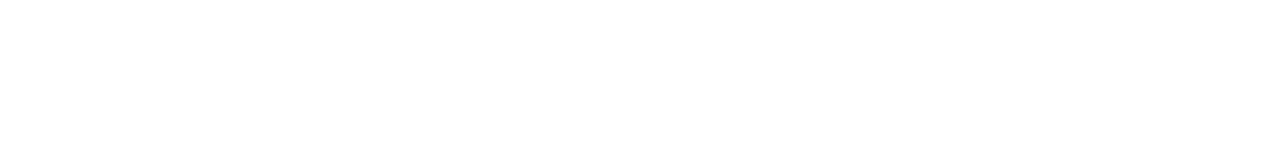
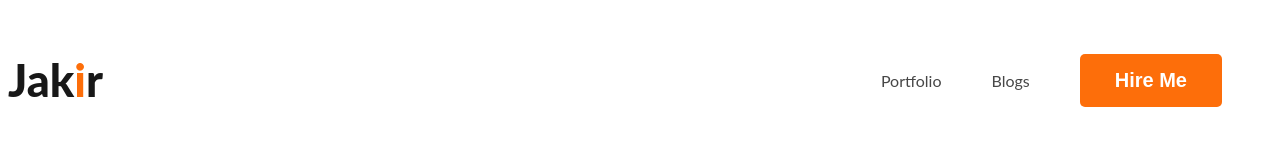
Before and after one commit to jakir101/web-portfolio, a plain HTML site: page index.html in a window 1280 px wide. Drawn offline with Linux system fonts and the light colour scheme.

Commit message:
added nav

```diff
--- a/index.html
+++ b/index.html
@@ -4,9 +4,22 @@
     <meta charset="UTF-8">
     <meta name="viewport" content="width=device-width, initial-scale=1.0">
     <title>Web portfolio</title>
+    <link rel="preconnect" href="https://fonts.googleapis.com">
+<link rel="preconnect" href="https://fonts.gstatic.com" crossorigin>
+<link href="https://fonts.googleapis.com/css2?family=Open+Sans:ital,wght@1,800&display=swap" rel="stylesheet">
+    <link rel="stylesheet" href="styles/portfolio.css">
 </head>
 <body>
-    <header></header>
+    <header>
+        <nav>
+            <h3 class="nav-title">Jak<span class="text-primary">i</span>r</h3>
+            <ul>
+                <li><a href="">Portfolio</a></li>
+                <li><a href="">Blogs</a></li>
+                <li><button class="btn-primary">Hire Me</button></li>
+            </ul>
+        </nav>
+    </header>
     <main></main>
     <footer></footer>
 </body>
--- /dev/null
+++ b/styles/portfolio.css
@@ -0,0 +1,41 @@
+/* common shared style */
+body {
+    font-family: 'Open Sans', sans-serif;
+    font-family:'lato', sans-serif;
+}
+.text-primary{
+    color: #FD6E0A;
+}
+.btn-primary{
+    border-radius: 5px;
+    background: #FD6E0A;
+    border: 0;
+    font-size: 20px;
+    font-weight: 700;
+    color: white;
+    padding: 15px 35px;
+}
+/* nav related style */
+nav{
+    display: flex;
+    justify-content: space-between;
+    align-items: center;
+}
+.nav-title {
+    color: #181818;
+    font-size: 45px;
+    font-weight: 800;
+}
+nav > ul{
+    display: flex;
+    align-items: center;
+}
+nav li {
+    list-style: none;
+    margin-right: 50px;
+
+}
+nav a{
+    text-decoration: none;
+    color: #474747;
+}
```
